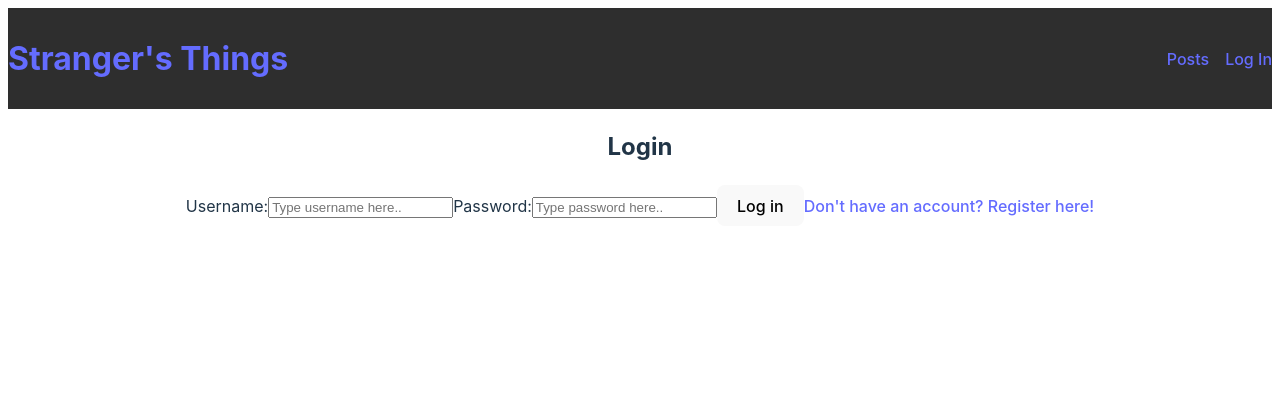
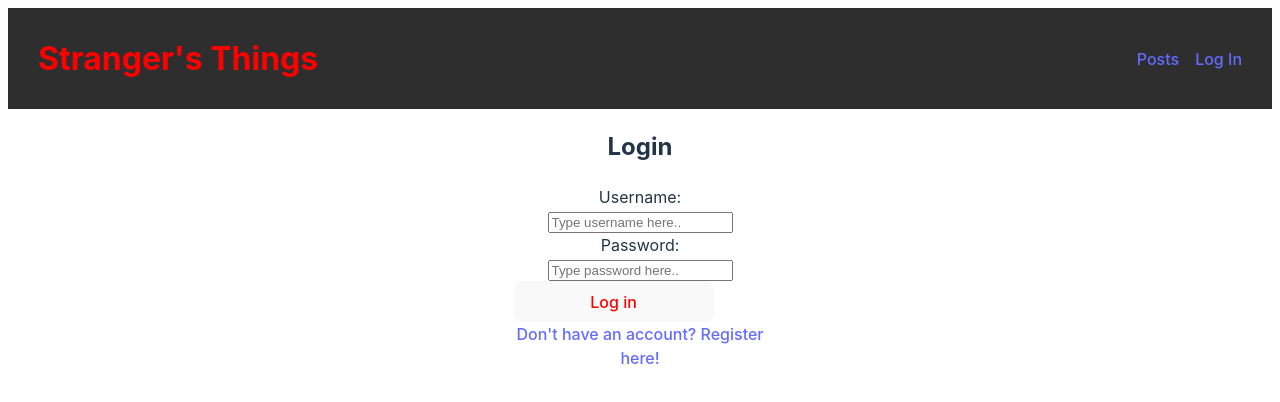
Before and after one commit to carlosalviranatal/StrangersThing, a React app: page /login in a window 1280 px wide. Shown: the top 402 px of the page. Built offline with nearby package versions, Linux system fonts and the light colour scheme; no server answers; the HTML template or start-up script is replaced by a standard one.

Commit message:
changes to css

```diff
--- a/src/App.css
+++ b/src/App.css
@@ -10,11 +10,13 @@
   display: flex;
   justify-content: space-between;
   align-items: center;
+  padding-left: 30px;
+  padding-right: 30px;
 }
 
 .logo {
   font-size: 2rem;
-
+  color: red;
 }
 
 .nav-links {
@@ -33,3 +35,23 @@
 .nav-link:hover {
   background-color: #555;
 }
+
+/* .loginScreen {
+  display: block;
+  padding: 5px;
+  margin: 5px;
+  text-shadow: ;
+} */
+
+.loginBtn {
+  color: red;
+  width: 200px;
+}
+
+.loginForm {
+  display: flex;
+  flex-direction: column;
+  margin-left: 40%;
+  margin-right: 40%;
+
+}
--- a/src/component/Login.jsx
+++ b/src/component/Login.jsx
@@ -30,21 +30,21 @@ const Login = ({username, setUsername, password, setPassword, setIsLoggedIn,}) =
     <h2>Login</h2>
     {errorMessage && <p className="error-message">{errorMessage}</p>}
     <form className='loginForm' onSubmit={handleSubmit}>
-    <label>
+    <label className="loginScreen">
                 Username:
                 <input
                 value={username}
                 onChange={(e) => setUsername(e.target.value)}
                 placeholder='Type username here..'/>
             </label>
-            <label>
+            <label className="loginScreen">
                 Password:
                 <input
                 value={password}
                 onChange={(e) => setPassword(e.target.value)}
                 placeholder='Type password here..'/>
             </label>
-        <button>Log in</button>
+        <button className="loginBtn">Log in</button>
 
         <Link to={"/register"}>
           Don't have an account? Register here!
```
